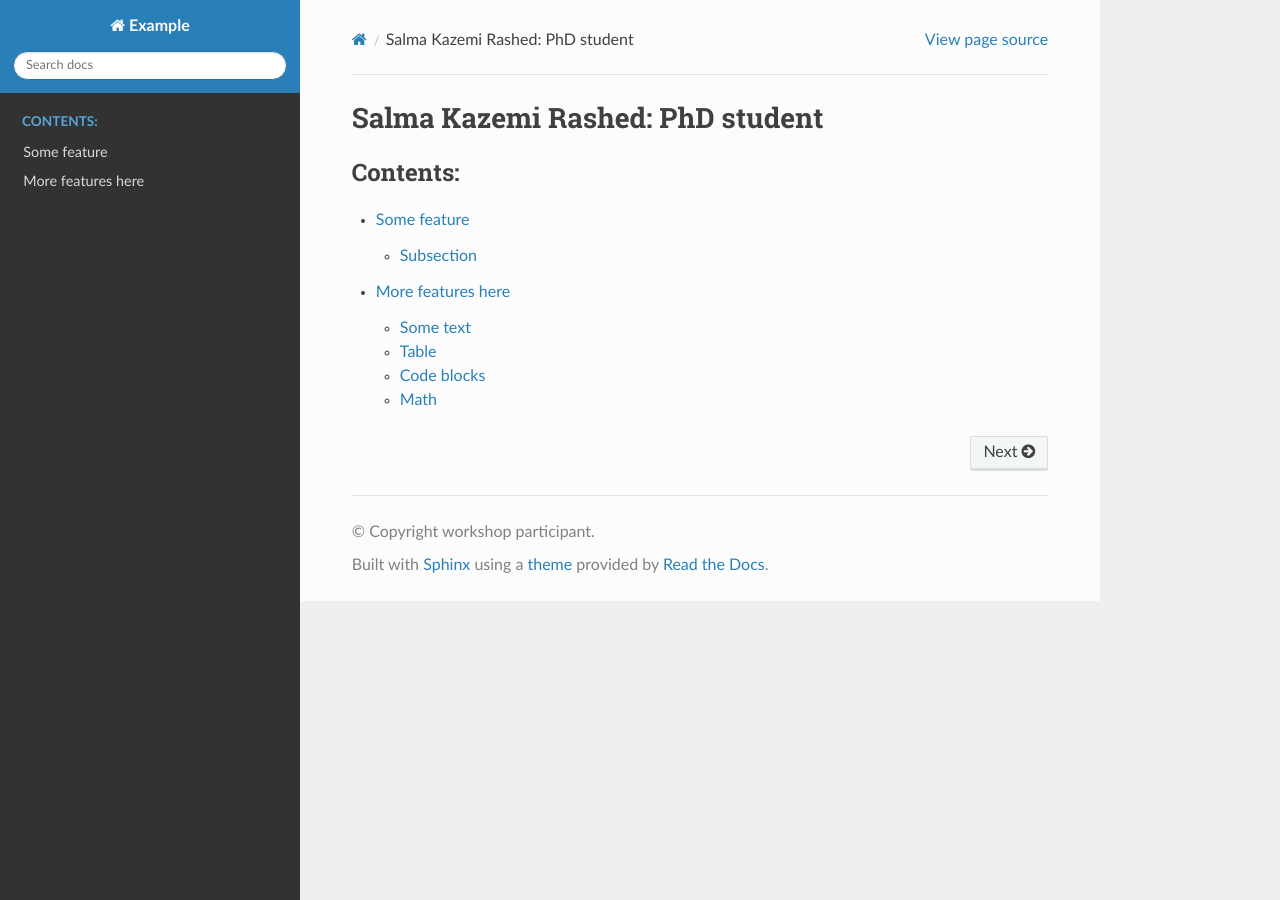
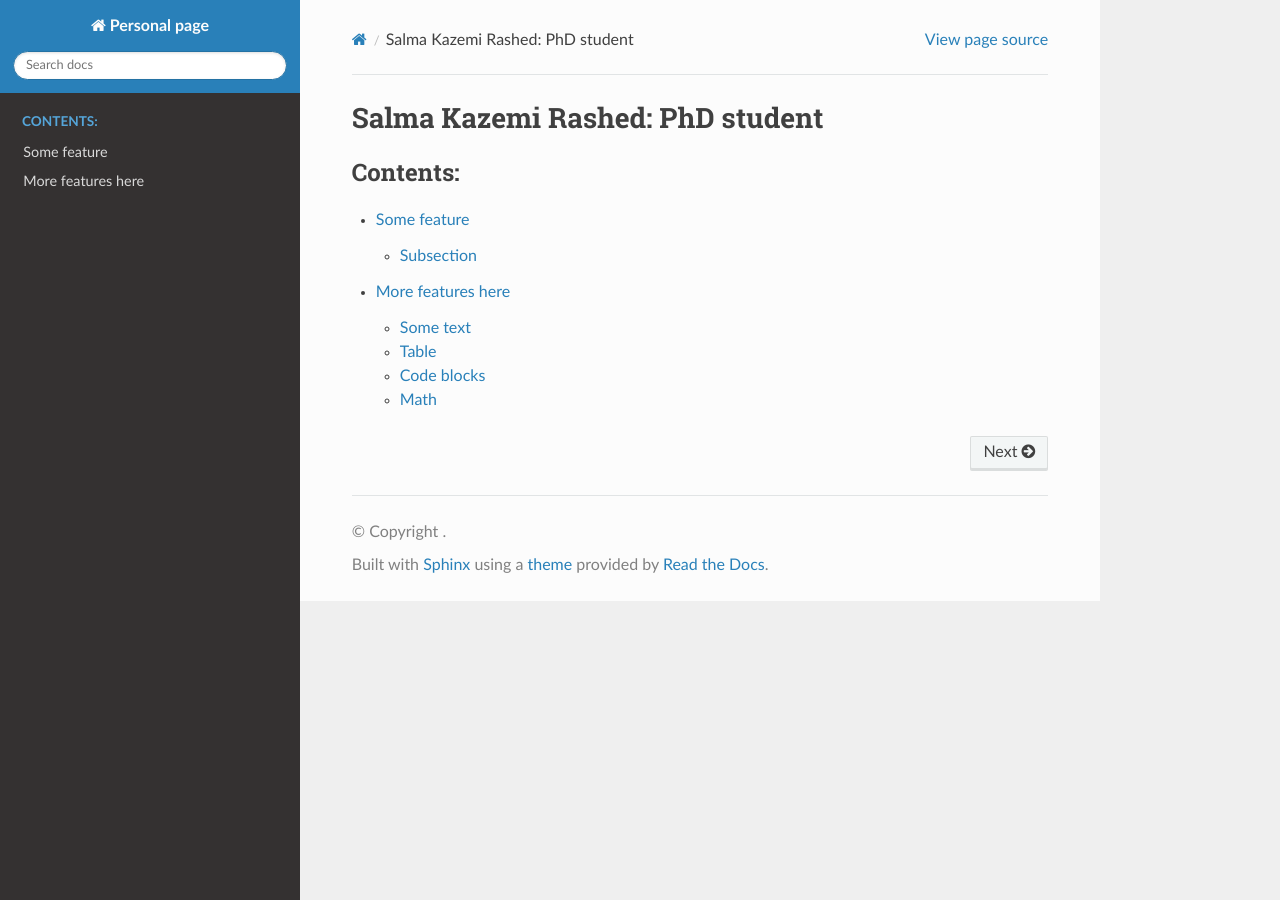
Before and after one commit to SalmaKazemiRashed/ImSalmaKRashed, a Sphinx documentation site: the page built from doc/index.rst, in a window 1280 px wide. Built offline with Sphinx 7.4.7 and the Read the Docs theme 2.0.0, drawn with Linux system fonts in a browser that asks for light colours.

Commit message:
update doc

```diff
--- a/doc/conf.py
+++ b/doc/conf.py
@@ -6,9 +6,9 @@
 # -- Project information -----------------------------------------------------
 # https://www.sphinx-doc.org/en/master/usage/configuration.html#project-information
 
-project = 'Example'
-copyright = 'workshop participant'
-author = 'workshop participant'
+project = 'Personal page'
+copyright = ''
+author = 'Salma Kazemi Rashed'
 release = '0.1'
 
 
```
